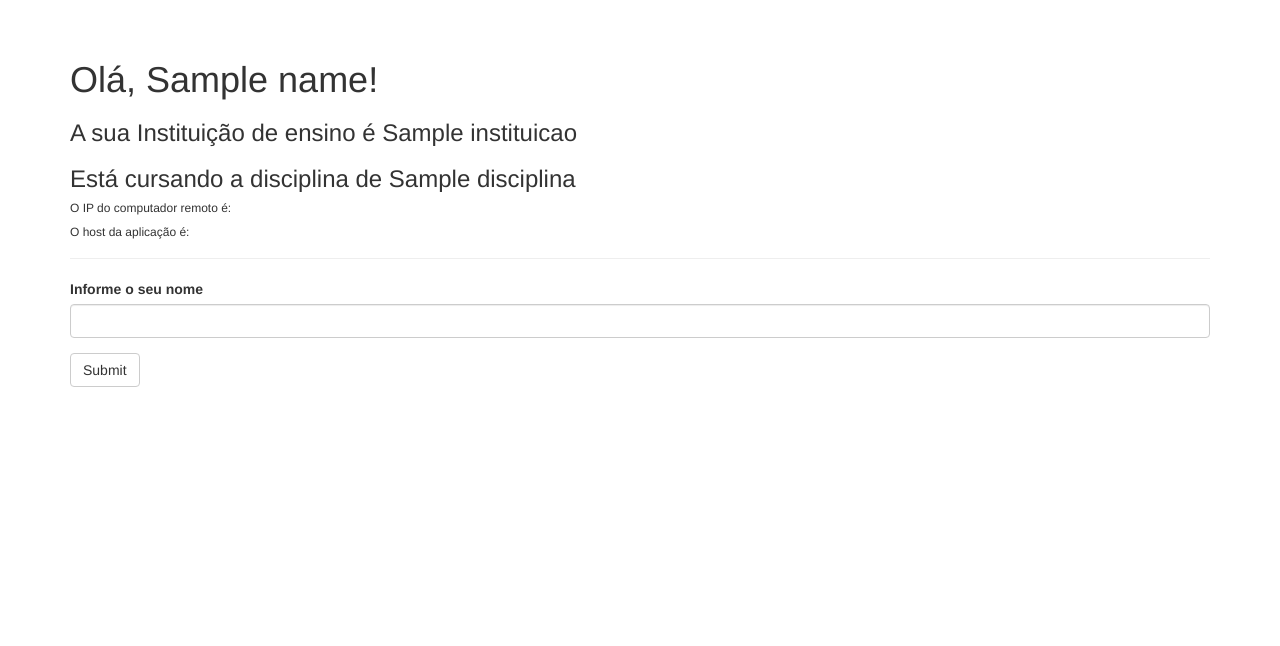
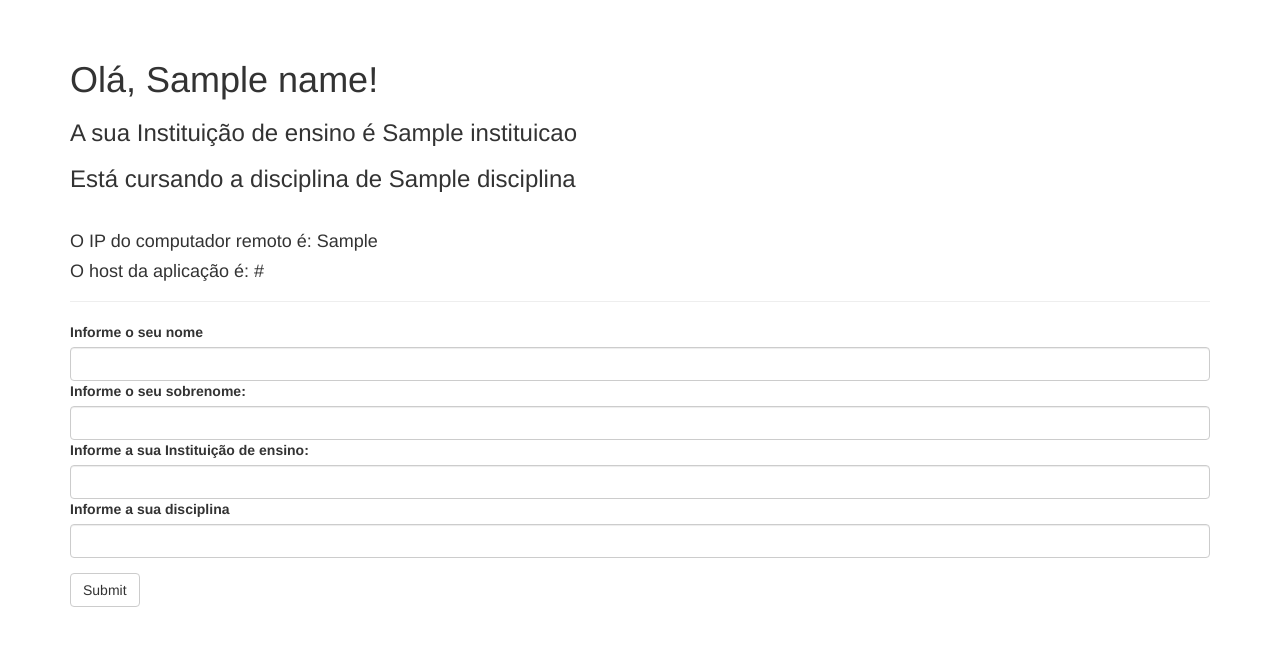
Before and after one commit to Gabriel-Lucena/flask, a Flask app: template templates/index.html in a window 1280 px wide. Shown: the part 52-698 px from the top of the page. Run offline with Flask 3, Linux system fonts and the light colour scheme; the template is opened without the code that fills it: values that come from a table or form of the project are taken from there, most other values are stand-ins (such as "Sample title", 1, 10 or a date in 2020); some libraries are stand-ins or nearby versions.

Commit message:
Tela de Inserção Feita

```diff
--- a/flask_app.py
+++ b/flask_app.py
@@ -25,16 +25,20 @@ moment = Moment(app)
 @app.route('/', methods=['GET', 'POST'])
 def index():
     form = StudentForm()
+    ip_agent=request.remote_addr
+    base_url=request.host
     if form.validate_on_submit():
         old_name = session.get('name')
-        old_surname = session.get('surname')
-        old_instituicao = session.get('instituicao')
-        old_disciplina = session.get('disciplina')
         if old_name is not None and old_name != form.name.data:
             flash('Você alterou o seu nome!')
         session['name'] = form.name.data
+        session['surname'] = form.surname.data
+        session['instituicao'] = form.instituicao.data
+        session['disciplina'] = form.disciplina.data
+        session['ip_agent'] = ip_agent
+        session['base_url'] = base_url
         return redirect(url_for('index'))
-    return render_template('index.html', form=form, name=session.get('name'), surname=session.get('surname'), instituicao=session.get('instituicao'), disciplina=session.get('disciplina'))
+    return render_template('index.html', form=form, name=session.get('name'), surname=session.get('surname'), instituicao=session.get('instituicao'), disciplina=session.get('disciplina'), ip_agent=session.get('ip_agent'), base_url=session.get('base_url'))
 
 @app.errorhandler(404)
 def page_not_found(e):
--- a/templates/index.html
+++ b/templates/index.html
@@ -8,8 +8,10 @@
     <h3>A sua Instituição de ensino é {% if instituicao %} {{ instituicao }} {% else %} {{ instituicao }} {% endif %}</h3>
     <h3>Está cursando a disciplina de {% if disciplina %} {{ disciplina }} {% else %} {% endif %}</h3>
 
-    <h6>O IP do computador remoto é: </h6>
-    <h6>O host da aplicação é: </h6>
+    <br/>
+
+    <h4>O IP do computador remoto é: {{ ip_agent }}</h4>
+    <h4>O host da aplicação é: {{ base_url }}</h4>
 </div>
 
 <form method="POST">
@@ -19,6 +21,14 @@
         {{ form.name.label(class="control-label") }}
         {{ form.name(class="form-control", id="name") }}
 
+        {{ form.surname.label(class="control-label") }}
+        {{ form.surname(class="form-control", id="surname") }}
+
+        {{ form.instituicao.label(class="control-label") }}
+        {{ form.instituicao(class="form-control", id="instituicao") }}
+
+        {{ form.disciplina.label(class="control-label") }}
+        {{ form.disciplina(class="form-control", id="disciplina") }}
     </div>
     {{ form.submit(class="btn btn-default", id="submit") }}
 </form>
```
